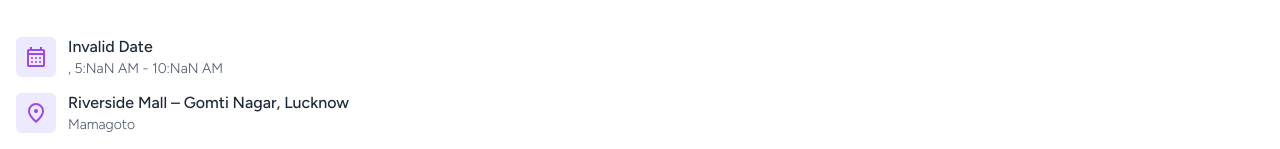
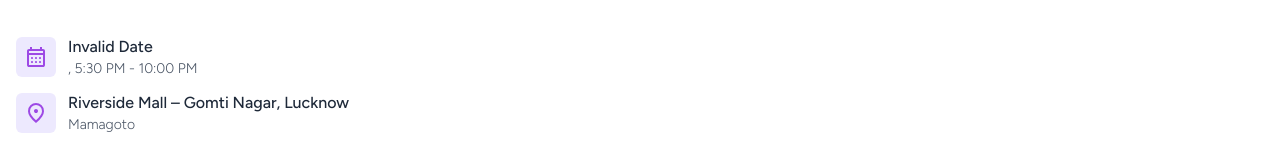
Before and after one commit to TahaK09/jamjunction-web, a React (Vite) app in the folder client/: page /event/latest in a window 1280 px wide. Shown: the part 1013-1162 px from the top of the page. Built offline with nearby package versions, Linux system fonts and the light colour scheme; a web font is replaced by a local one.

Commit message:
Updated Event Page

```diff
--- a/client/src/event/index.jsx
+++ b/client/src/event/index.jsx
@@ -43,8 +43,8 @@ function Event() {
     image:
       "https://instagram.flko10-1.fna.fbcdn.net/v/t51.82787-15/611728576_17871053940503111_1110210773093387995_n.webp?stp=dst-webp_p640x640_sh0.08&_nc_cat=106&ig_cache_key=MzgwNjMyNzk0NTE0NjAwNjU3Ng%3D%3D.3-ccb7-5&ccb=7-5&_nc_sid=58cdad&efg=eyJ2ZW5jb2RlX3RhZyI6InhwaWRzLjEwOTN4MTQ0MC5zZHIuQzMifQ%3D%3D&_nc_ohc=dZFUJuiXZfgQ7kNvwFCSIu6&_nc_oc=AdmXOo177nQYM387abz5HwnlHpY0Apo5HL8eyfJH92dSJP2xjhNdrop95RkTp0maeUUVGDWudB7QV3LDyK51Fi9M&_nc_ad=z-m&_nc_cid=0&_nc_zt=23&_nc_ht=instagram.flko10-1.fna&_nc_gid=aKCicSsEysKL0rdYR0rUcw&oh=00_AfqLfWyeV-dAGHzJKUnuewE1CWhwB0FY2Zl41IFTOJytww&oe=696E6EA2",
     date: "18th Jan, 2026",
-    startTime: "5:30 PM",
-    endTime: "10:00 PM",
+    startTime: "17:30",
+    endTime: "22:00",
     location: "Riverside Mall – Gomti Nagar, Lucknow",
     venue: "Mamagoto",
     capacity: 100,
```
